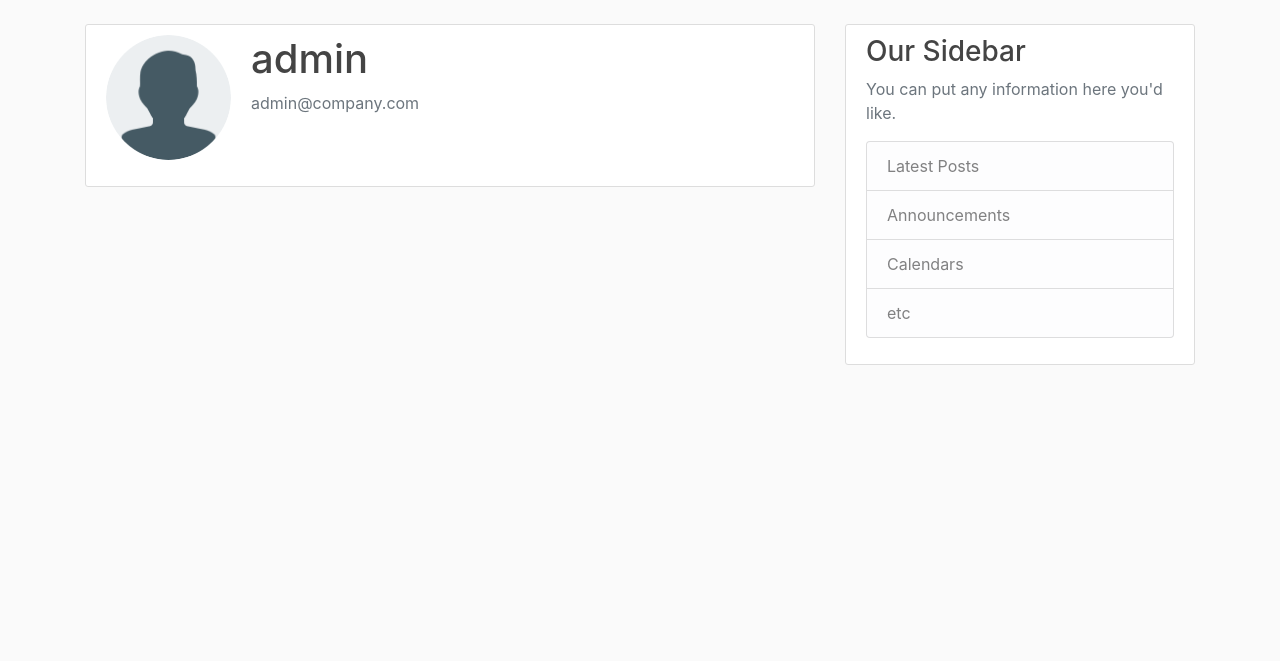
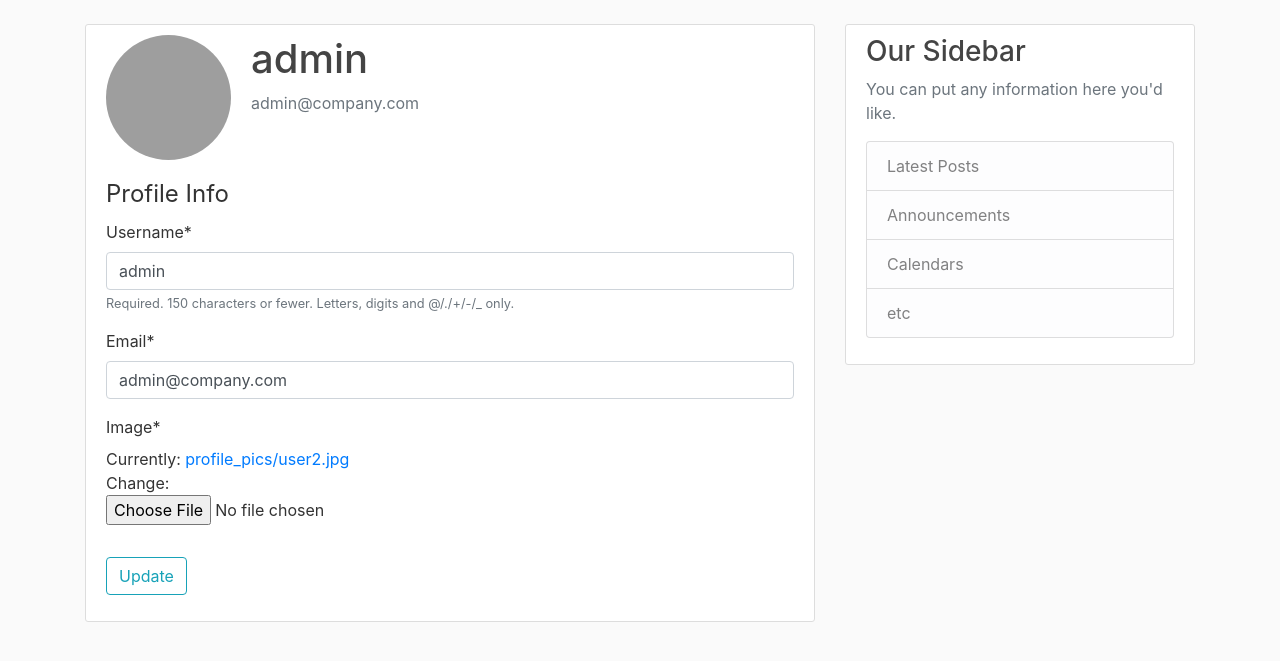
Before and after one commit to jyothiraj1981/Python-, a Django app: page /profile/ in a window 1280 px wide. Shown: the part 56-717 px from the top of the page. Run offline with Django 4.2, Linux system fonts and the light colour scheme; a user stored in the database is signed in; data comes from the database, SQL or seed files in the repository; both versions use the stored data as it was after the commit; some libraries are stand-ins or nearby versions; grey boxes are pictures that could not be loaded.

Commit message:
Updated User Profile and Reduced the Profile Pic size

```diff
--- a/Users/forms.py
+++ b/Users/forms.py
@@ -1,7 +1,7 @@
 from django.contrib.auth.forms import UserCreationForm
 from django import forms
 from django.contrib.auth.models import User
-
+from . models import Profile
 
 class UserRegisterForm(UserCreationForm):
 	email = forms.EmailField()
@@ -9,3 +9,16 @@ class UserRegisterForm(UserCreationForm):
 	class Meta:
 		model = User
 		fields = ['username','email','password1','password2']
+
+class UserUpdateForm(forms.ModelForm):
+	email = forms.EmailField()
+
+	class Meta:
+		model = User
+		fields = ['username','email']
+
+class ProfileUpdateForm(forms.ModelForm):
+
+	class Meta:
+		model = Profile
+		fields = ['image']
--- a/Users/models.py
+++ b/Users/models.py
@@ -1,6 +1,6 @@
 from django.db import models
 from django.contrib.auth.models import User
-
+from PIL import Image
 # Create your models here.
 class Profile(models.Model):
 	user = models.OneToOneField(User,on_delete=models.CASCADE)
@@ -8,3 +8,13 @@ class Profile(models.Model):
 
 	def __str__(self):
 		return f"{self.user.username} Profile"
+
+	def save(self):
+		super().save()
+
+		img = Image.open(self.image.path)
+
+		if img.height > 300 or img.width > 300:
+			output_size = (300,300)
+			img.thumbnail(output_size)
+			img.save(self.image.path)
--- a/Users/templates/Users/profile.html
+++ b/Users/templates/Users/profile.html
@@ -10,7 +10,17 @@
 	      <p class="text-secondary">{{user.email}}</p>
 	    </div>
 	  </div>
-	  <!-- FORM HERE -->
+	  <form method = "POST" enctype="multpart/form-data">
+		{% csrf_token %}
+		<fieldset class = "form-group" >
+			<legend>Profile Info</legend>
+			{{u_form|crispy}}
+			{{p_form|crispy}}
+		</fieldset>
+		<div class="form-group">
+			<button class="btn btn-outline-info" type = "submit"> Update</button>
+		</div>
+	</form>
 </div>
 
 {% endblock %}
--- a/Users/views.py
+++ b/Users/views.py
@@ -1,6 +1,6 @@
 from django.shortcuts import render,redirect
 from django.contrib import messages
-from . forms import UserRegisterForm
+from . forms import UserRegisterForm,UserUpdateForm,ProfileUpdateForm
 from django.contrib.auth.decorators import login_required
 
 # Create your views here.
@@ -20,4 +20,22 @@ def register(request):
 
 @login_required
 def profile(request):
-	return render(request,'users/profile.html')
+	if request.method =='POST':
+		u_form = UserUpdateForm(request.POST, instance = request.user)
+		p_form = ProfileUpdateForm(request.POST,request.FILES,instance = request.user.profile)
+		if u_form.is_valid()and p_form.is_valid():
+			u_form.save()
+			p_form.save()
+			messages.success(request,f"Your Profile Has Been Updated")
+			return redirect('profile')
+
+	else:
+		u_form = UserUpdateForm(instance = request.user)
+		p_form = ProfileUpdateForm(instance = request.user.profile)
+
+
+	context = {
+	     'u_form': u_form,
+	     'p_form': p_form
+	}
+	return render(request,'users/profile.html',context)
--- a/blog/templates/blog/home.html
+++ b/blog/templates/blog/home.html
@@ -3,9 +3,10 @@
 {% block content %}
 	 {%for post in posts%}
 	    <article class="media content-section">
+			 <img class ="rounded-circle article-img" src ="{{post.author.profile.image.url}}">
 			 <div class="media-body">
 			    <div class="article-metadata">
-			      <a class="mr-2" href="#">{{ post.author }}</a>
+                  <a class="mr-2" href="#">{{ post.author }}</a>
 			      <small class="text-muted">{{ post.date_posted|date:"F d,Y" }}</small>
 			    </div>
 			    <h2><a class="article-title" href="#">{{ post.Title }}</a></h2>
```
Also changed, not shown: db.sqlite3, media/profile_pics/user2.jpg (deleted).
